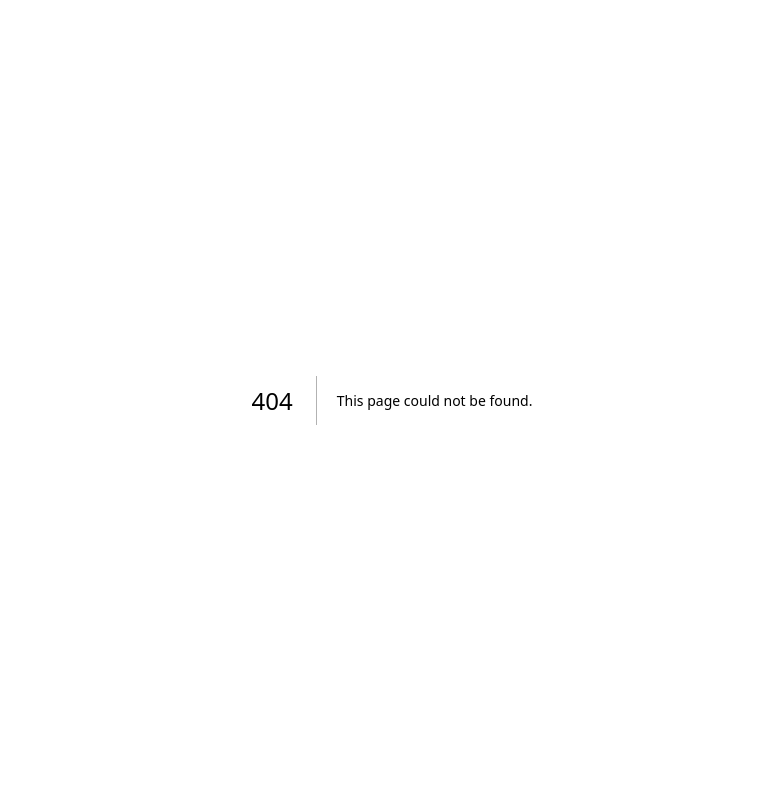
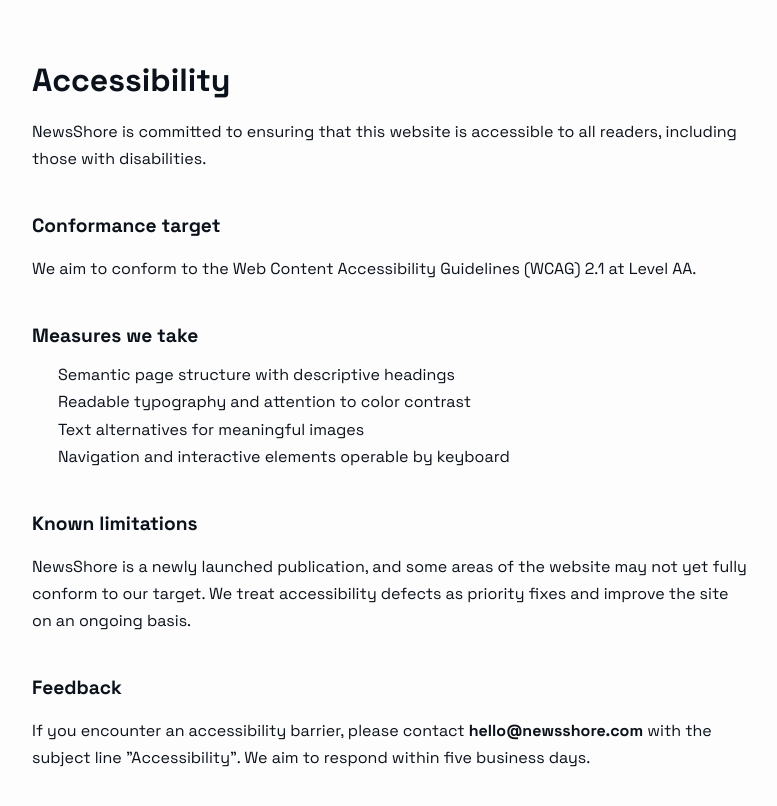
Before and after one commit to Queen135720/NewsShore, a Next.js app: page /accessibility in a window 1280 px wide. Before the commit this address had no page. Shown: the top 806 px of the page, without its empty margins (248-1025 px from the left). Built offline with nearby package versions, Linux system fonts and the light colour scheme.

Commit message:
Create page.jsx

```diff
--- /dev/null
+++ b/src/app/accessibility/page.jsx
@@ -0,0 +1,44 @@
+const wrap = { maxWidth: '760px', margin: '0 auto', padding: '56px 20px 96px' };
+const h1s = { fontSize: '2rem', fontWeight: 700, marginBottom: '10px' };
+const h2s = { fontSize: '1.2rem', fontWeight: 700, marginTop: '40px', marginBottom: '10px' };
+const ps = { marginTop: '14px', marginBottom: '14px', lineHeight: 1.7 };
+const uls = { marginTop: '6px', marginBottom: '14px', paddingLeft: '26px', lineHeight: 1.7 };
+
+export default function AccessibilityPage() {
+  return (
+    <div style={wrap}>
+      <h1 style={h1s}>Accessibility</h1>
+      <p style={ps}>
+        NewsShore is committed to ensuring that this website is accessible to all readers,
+        including those with disabilities.
+      </p>
+
+      <h2 style={h2s}>Conformance target</h2>
+      <p style={ps}>
+        We aim to conform to the Web Content Accessibility Guidelines (WCAG) 2.1 at Level AA.
+      </p>
+
+      <h2 style={h2s}>Measures we take</h2>
+      <ul style={uls}>
+        <li>Semantic page structure with descriptive headings</li>
+        <li>Readable typography and attention to color contrast</li>
+        <li>Text alternatives for meaningful images</li>
+        <li>Navigation and interactive elements operable by keyboard</li>
+      </ul>
+
+      <h2 style={h2s}>Known limitations</h2>
+      <p style={ps}>
+        NewsShore is a newly launched publication, and some areas of the website may not yet
+        fully conform to our target. We treat accessibility defects as priority fixes and
+        improve the site on an ongoing basis.
+      </p>
+
+      <h2 style={h2s}>Feedback</h2>
+      <p style={ps}>
+        If you encounter an accessibility barrier, please contact
+        <strong> hello@newsshore.com</strong> with the subject line "Accessibility". We aim
+        to respond within five business days.
+      </p>
+    </div>
+  );
+}
```
